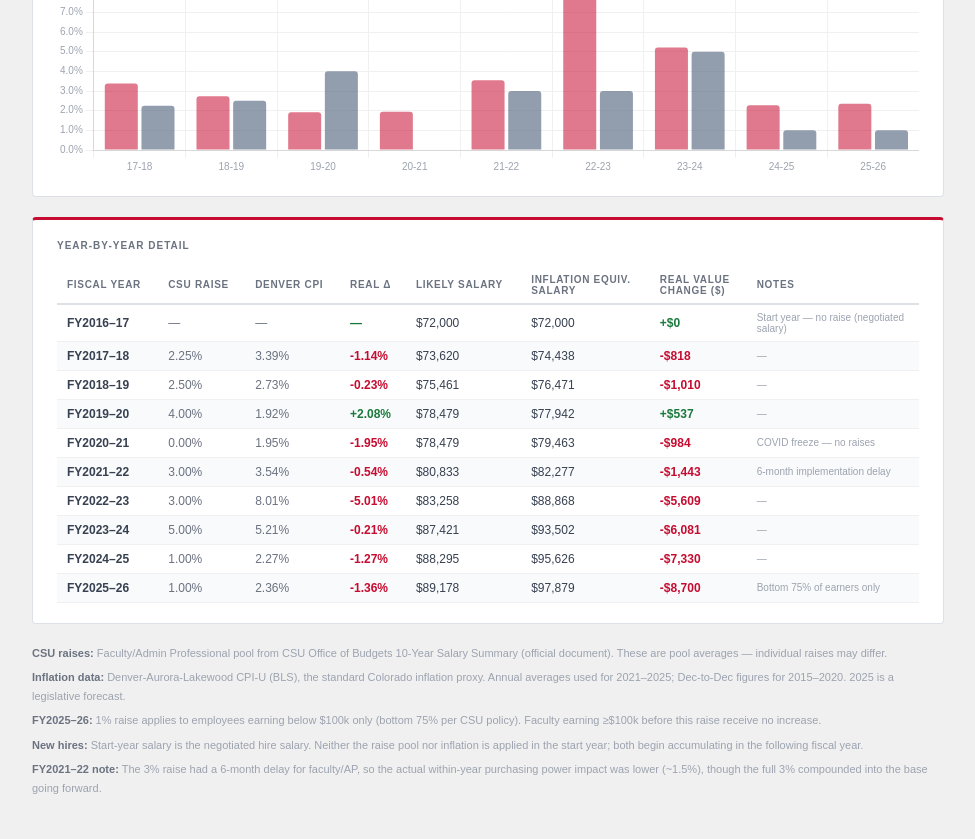
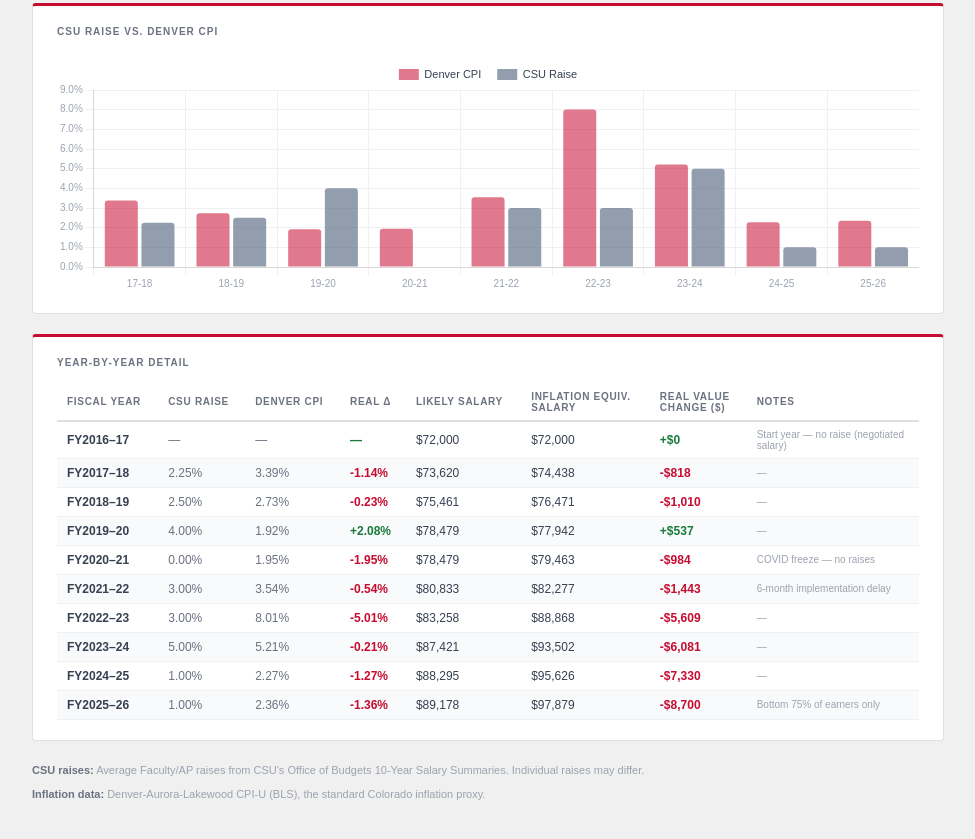
Before and after one commit to andersfremstad-cloud/csu-salaries, a plain HTML site: page index.html in a window 1280 px wide. Shown: the part 1017-1856 px from the top of the page, without its empty margins (152-1127 px from the left). Drawn offline with nearby package versions, Linux system fonts and the light colour scheme.

Commit message:
Update index.html

```diff
--- a/index.html
+++ b/index.html
@@ -226,7 +226,7 @@
   <div class="header-inner">
     <div class="eyebrow">Colorado State University &middot; American Association of University Professors</div>
     <h1>Have CSU Faculty Raises Kept Pace with Inflation?</h1>
-    <p class="subtitle">Compare CSU faculty&#8217;s salary increases to the increase in the cost of living. Raises sourced from CSU&#8217;s official 10-Year Salary Increase Summary; inflation from the Denver-Aurora-Lakewood CPI-U.</p>
+    <p class="subtitle">Compare CSU faculty’s salary increases to the increase in the cost of living. Raises from CSU’s official 10-Year Salary Increase Summaries; inflation from the Denver-Aurora-Lakewood CPI-U. This tool’s “likely salary today” assumes that faculty receive the average merit raise approved by CSU’s Board of Governors each year. Individual faculty may earn a lower salary if they received lower annual raises than average. Individual faculty may earn a higher salary if they earned a promotion, received an equity pay increase, or negotiated a retention package. When our regular, merit raises fail to keep pace with inflation, equity pay increases and individual retention packages become stopgap measures to protect the standard of living of some, but not all, CSU faculty.</p>
   </div>
 </div>
 
@@ -301,12 +301,9 @@
 
   <!-- FOOTNOTES -->
   <div class="footnotes">
-    <p><strong>CSU raises:</strong> Faculty/Admin Professional pool from CSU Office of Budgets 10-Year Salary Summary (official document). These are pool averages &mdash; individual raises may differ.</p>
-    <p><strong>Inflation data:</strong> Denver-Aurora-Lakewood CPI-U (BLS), the standard Colorado inflation proxy. Annual averages used for 2021&ndash;2025; Dec-to-Dec figures for 2015&ndash;2020. 2025 is a legislative forecast.</p>
-    <p><strong>FY2025&ndash;26:</strong> 1% raise applies to employees earning below $100k only (bottom 75% per CSU policy). Faculty earning &ge;$100k before this raise receive no increase.</p>
-    <p><strong>New hires:</strong> Start-year salary is the negotiated hire salary. Neither the raise pool nor inflation is applied in the start year; both begin accumulating in the following fiscal year.</p>
-    <p><strong>FY2021&ndash;22 note:</strong> The 3% raise had a 6-month delay for faculty/AP, so the actual within-year purchasing power impact was lower (~1.5%), though the full 3% compounded into the base going forward.</p>
-  </div>
+    <p><strong>CSU raises:</strong> Average Faculty/AP raises from CSU's Office of Budgets 10-Year Salary Summaries. Individual raises may differ.</p>
+    <p><strong>Inflation data:</strong> Denver-Aurora-Lakewood CPI-U (BLS), the standard Colorado inflation proxy.</p>
+     </div>
 
 </div><!-- end .page -->
 
```
